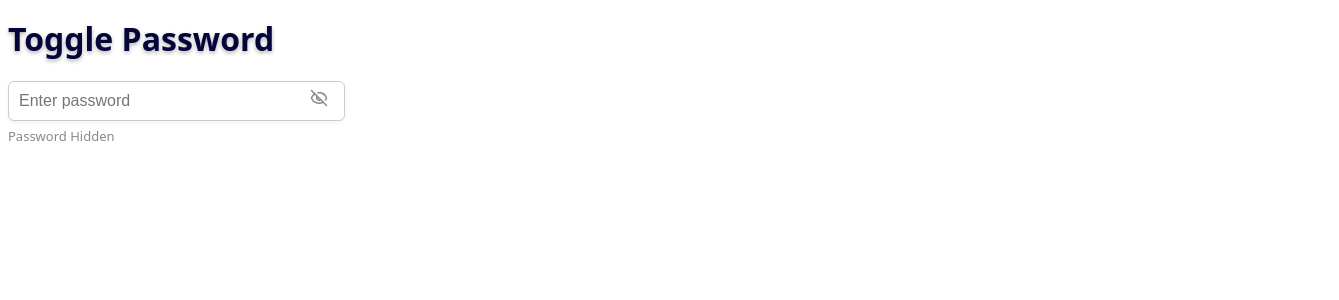
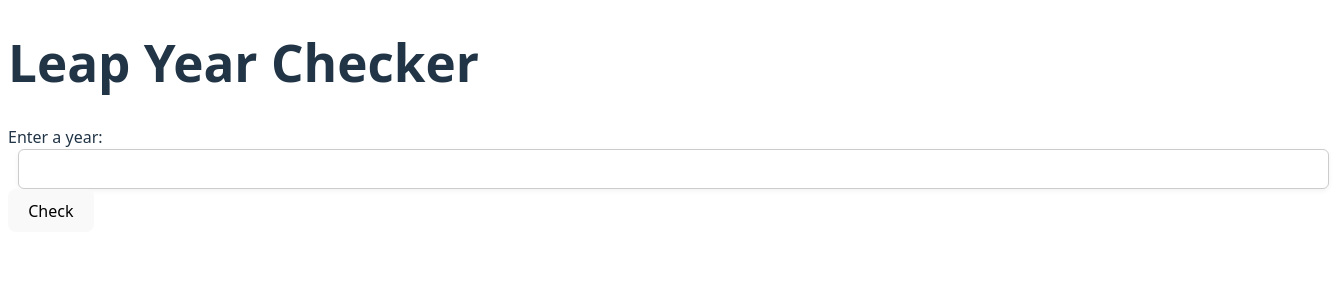
Before and after one commit to RakeshRanjanUIDeveloper/MCR, a React (Vite) app in the folder namastedev-machinecoding-app/: page / in a window 1280 px wide. Shown: the top 300 px of the page, 1339 px wide, since content can reach past the window. Built offline with nearby package versions, Linux system fonts and the light colour scheme.

Commit message:
code added

```diff
--- a/namastedev-machinecoding-app/src/App.jsx
+++ b/namastedev-machinecoding-app/src/App.jsx
@@ -11,6 +11,7 @@ import CopyClipboard from './components/CopyClipboard'
 import EvenOrOddChecker from './components/EvenOrOddChecker'
 import FocusInput from './components/FocusInput'
 import Greetings from './components/Greetings'
+import LeapYear from './components/LeapYear'
 import PasswordStrength from './components/PasswordStrength'
 import ProgressBar from './components/ProgressBar'
 import Sidebar from './components/Sidebar'
@@ -54,8 +55,9 @@ function App() {
       <CopyClipboard />
       <FocusInput />
       <AutoSaveInput />
-      <ColorExplorer />*/}
-      <TogglePassword />
+      <ColorExplorer />
+      <TogglePassword />*/}
+      <LeapYear />
     </>
   )
 }
--- /dev/null
+++ b/namastedev-machinecoding-app/src/components/LeapYear.jsx
@@ -0,0 +1,42 @@
+import React, { useState } from 'react'
+
+const LeapYear = () => {
+    const [enteredYear, setEnteredYear] = useState("");
+    const [showMessage, setShowMessage] = useState(false)
+
+    const handleLeapYear = () => {
+        const year = Number(enteredYear);
+
+        if (!Number.isInteger(year) || year <= 0) {
+            setShowMessage("Please enter a valid year");
+            return;
+        }
+        const isLeap =
+            year % 400 === 0 || (year % 4 === 0 && year % 100 !== 0);
+
+        if (isLeap) {
+            setShowMessage(`${year} is a Leap Year`);
+        } else {
+            setShowMessage(`${year} is not a Leap Year`);
+        }
+    }
+    return (
+        <div className="container">
+            <h1>Leap Year Checker</h1>
+            <label data-testid="label-date">Enter a year:</label>
+            <input
+                type="text"
+                data-testid="year-input"
+                value={enteredYear}
+                onChange={(e) => setEnteredYear(e.target.value)}
+            />
+
+            <button data-testid="check-btn" onClick={handleLeapYear}>
+                Check
+            </button>
+            <p>{showMessage}</p>
+        </div>
+    )
+}
+
+export default LeapYear
```
